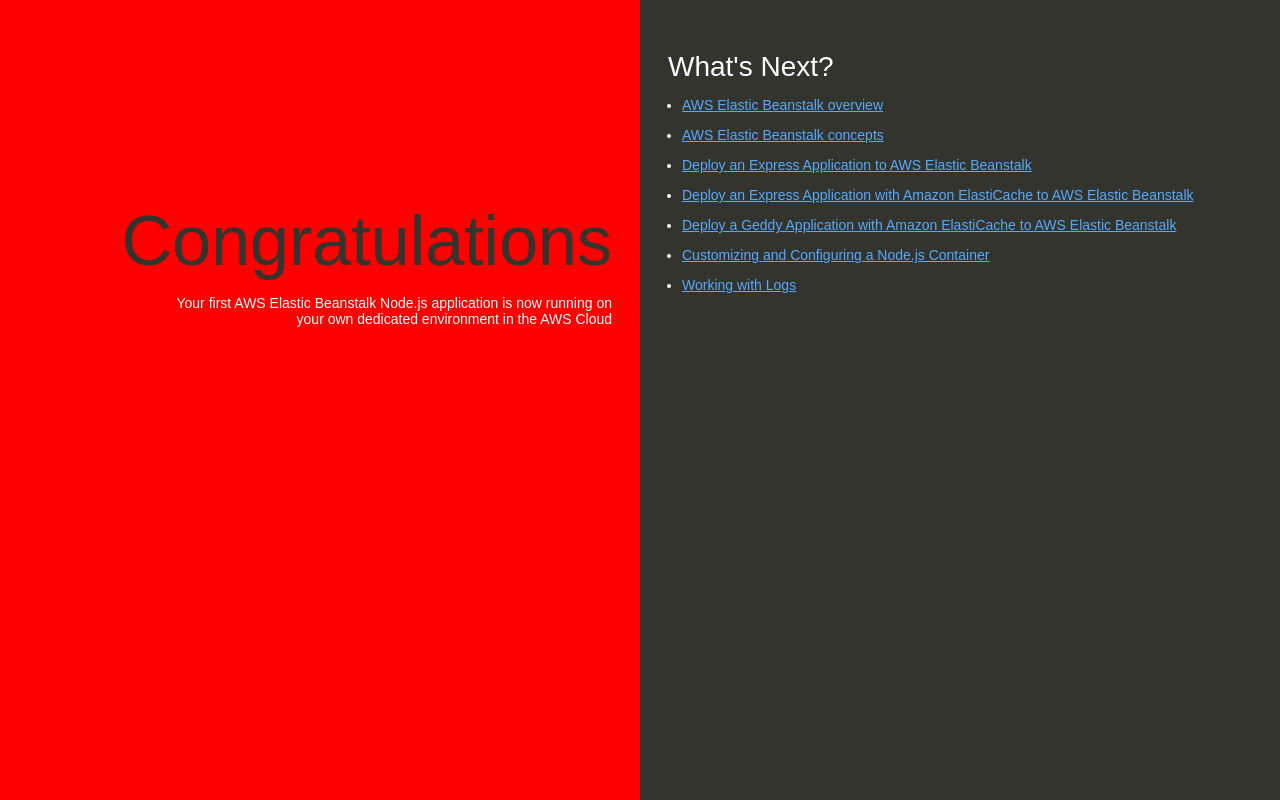
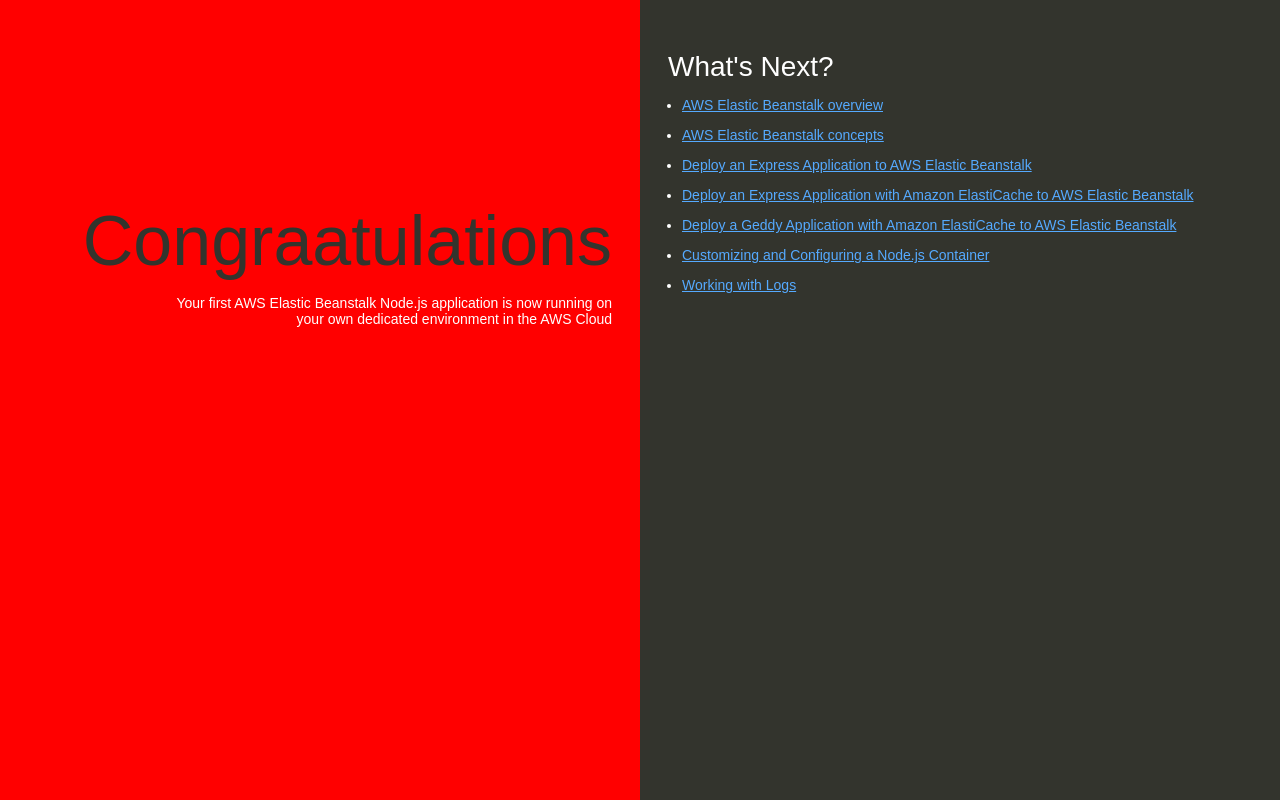
Before and after one commit to hackmaester1986/AWS, a website: page index.html in a window 1280 px wide. Drawn offline with Linux system fonts and the light colour scheme.

```diff
--- a/index.html
+++ b/index.html
@@ -74,7 +74,7 @@
   </head>
   <body>
     <div class="textColumn">
-      <h1>Congratulations</h1>
+      <h1>Congraatulations</h1>
       <p>Your first AWS Elastic Beanstalk Node.js application is now running on your own dedicated environment in the AWS Cloud</p>
     </div>
     <div class="linksColumn">
```
